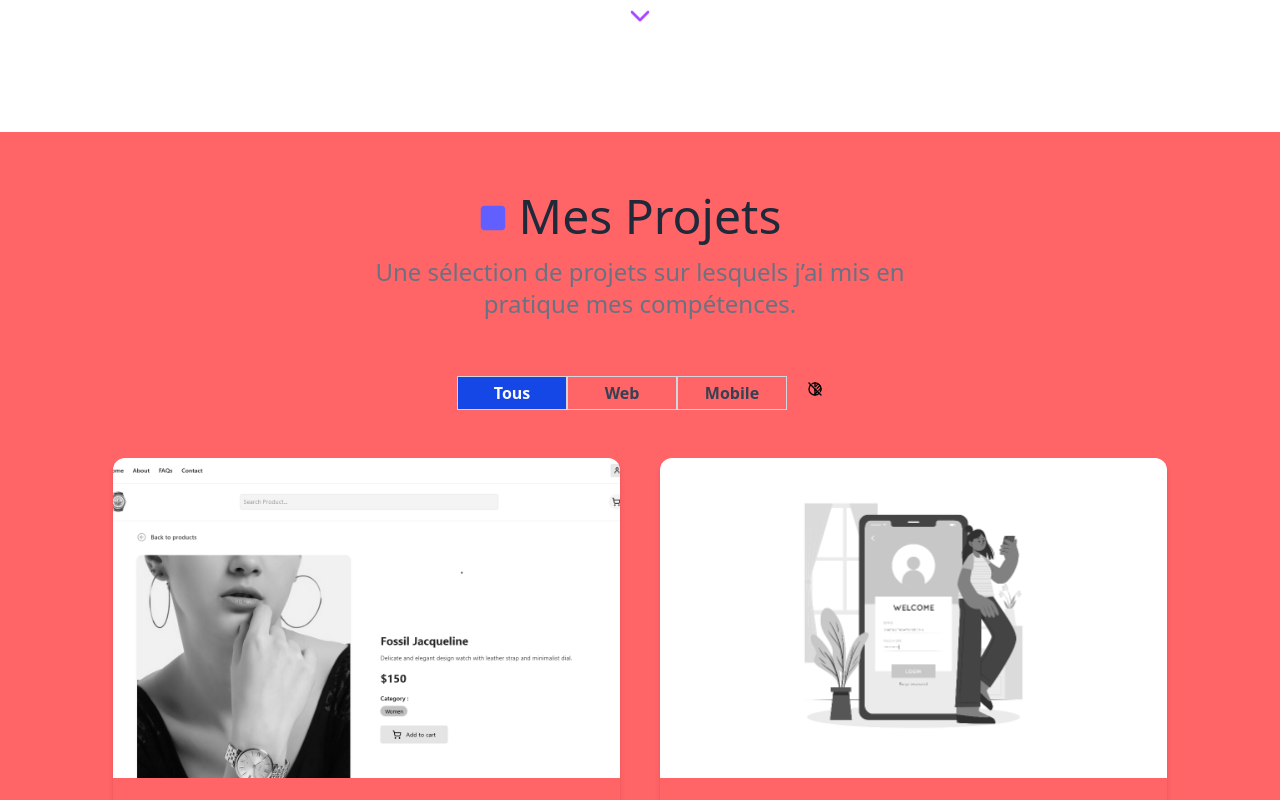
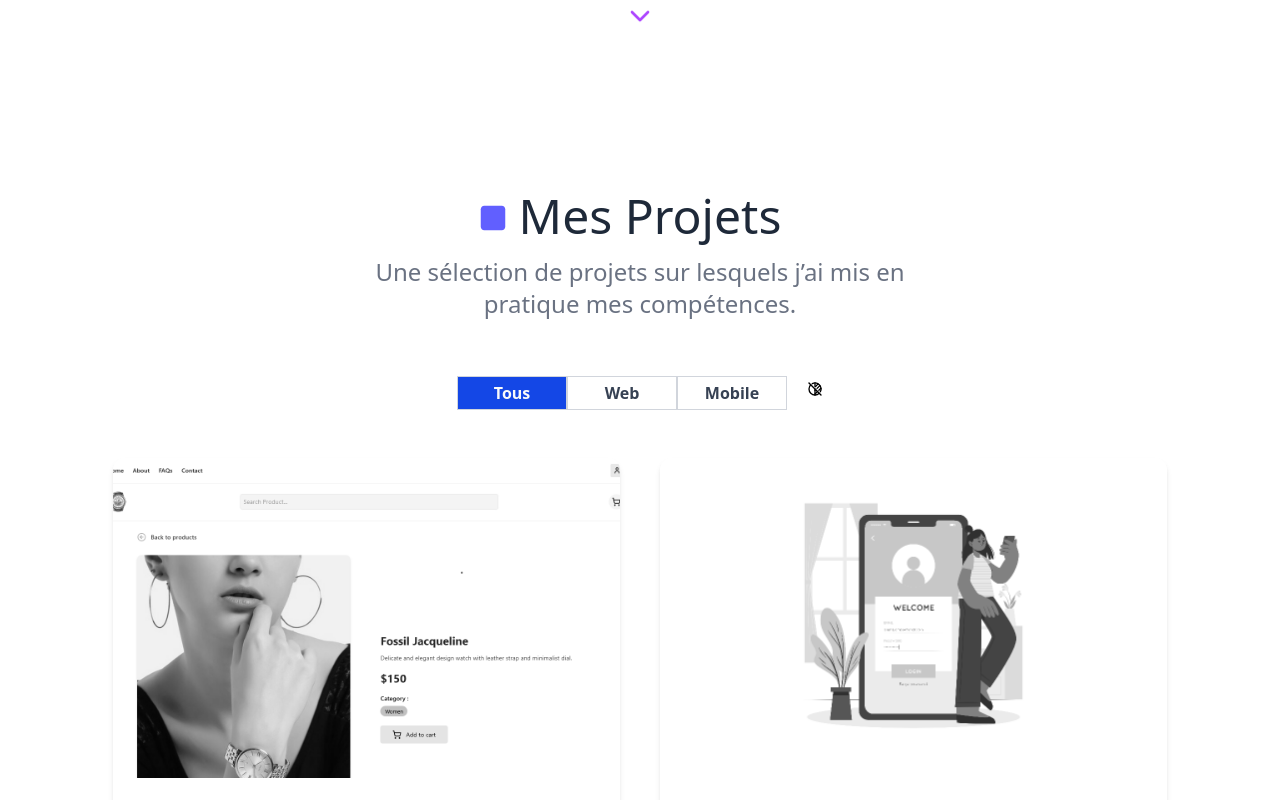
Before and after one commit to LeGrand99/portfolio, a React (Vite) app: page / in a window 1280 px wide. Shown: the part 940-1740 px from the top of the page. Built offline with nearby package versions, Linux system fonts and the light colour scheme.

Commit message:
fix: project bg

```diff
--- a/src/components/sections/Project.tsx
+++ b/src/components/sections/Project.tsx
@@ -28,7 +28,7 @@ function Project() {
   });
   return (
     <Element name="projects" className="dark:bg-gray-700">
-      <section className=" w-full sm:w-full  mt-7 md:mt-18 py-5 px-5 overflow-hidden bg-red-400 dark:bg-gray-900">
+      <section className=" w-full sm:w-full  mt-7 md:mt-18 py-5 px-5 overflow-hidden  dark:bg-gray-900">
         <SectionHeader
           title={`${t("sectionTitle.projects")}`}
           shape="square"
```
